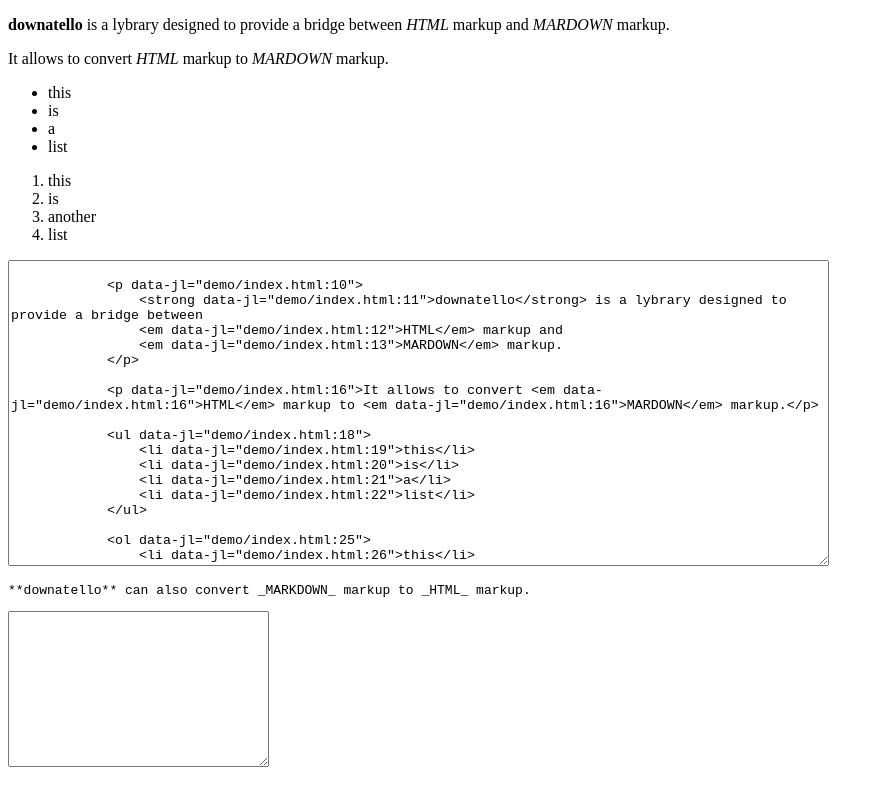
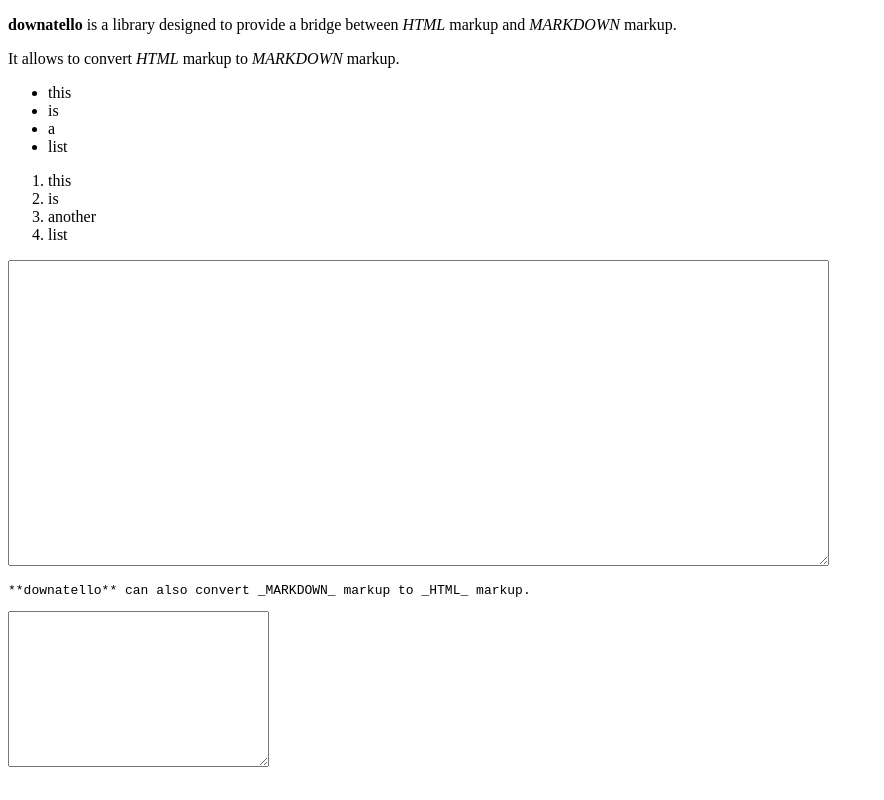
Before and after one commit to MrMitch/downatello, a plain HTML site: page demo/index.html in a window 1280 px wide. Shown: the whole page, without its empty margins (0-884 px from the left). Drawn offline with Linux system fonts and the light colour scheme; a script that the page names is missing.

Commit message:
moar demo

```diff
--- a/demo/index.html
+++ b/demo/index.html
@@ -8,12 +8,12 @@
 
         <div id="html">
             <p>
-                <strong>downatello</strong> is a lybrary designed to provide a bridge between
+                <strong>downatello</strong> is a library designed to provide a bridge between
                 <em>HTML</em> markup and
-                <em>MARDOWN</em> markup.
+                <em>MARKDOWN</em> markup.
             </p>
 
-            <p>It allows to convert <em>HTML</em> markup to <em>MARDOWN</em> markup.</p>
+            <p>It allows to convert <em>HTML</em> markup to <em>MARKDOWN</em> markup.</p>
 
             <ul>
                 <li>this</li>
@@ -42,7 +42,7 @@
 
             // HTML to MARKDOWN
             var html = document.getElementById('html').innerHTML;
-            document.getElementById('toMarkdown').value = html;
+            document.getElementById('toMarkdown').value = downatello.toMarkdown(html);
 
         </script>
 
```
